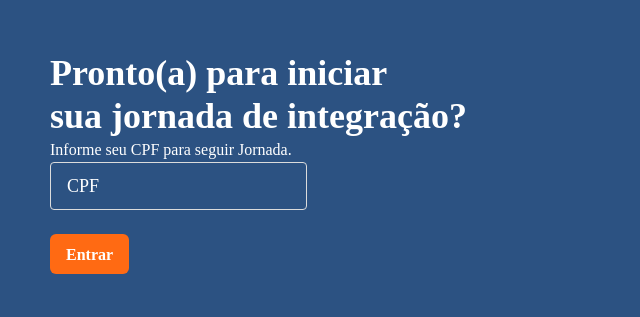
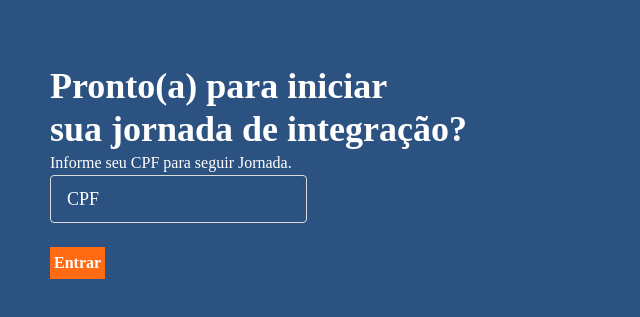
Before and after one commit to hdn-ramon-oliveira/ambev-onboarding-front, a React (Create React App) app: page / in a window 1280 px wide. Shown: the part 225-542 px from the top of the page, without its empty margins (0-640 px from the left). Built offline with nearby package versions, Linux system fonts and the light colour scheme; no server answers; a web font is replaced by a local one.

Commit message:
New format for styles

```diff
--- a/src/components/Form/Button.tsx
+++ b/src/components/Form/Button/Button.tsx
@@ -5,13 +5,15 @@ import {
   ButtonProps as ChakraButtonProps,
 } from '@chakra-ui/react';
 
+import { theme } from './buttonStyles';
+
 export interface ButtonProps extends ChakraButtonProps {
   children: ReactNode;
 }
 
 export function Button({ children, ...rest }: ButtonProps) {
   return (
-    <ChakraButton colorScheme={rest.disabled ? 'gray' : 'secondary'} {...rest}>
+    <ChakraButton theme={theme} {...rest}>
       {children}
     </ChakraButton>
   );
--- /dev/null
+++ b/src/components/Form/Button/buttonStyles.tsx
@@ -0,0 +1,23 @@
+import { extendTheme } from '@chakra-ui/react';
+
+export const theme = extendTheme({
+  components: {
+    Button: {
+      baseStyle: {
+        bg: 'secondary.500',
+        color: 'primary.100',
+        fontSize: '14px',
+        fontWeight: 'bold',
+        lineHeight: '20px',
+        padding: '16px 32px',
+      },
+      variants: {
+        outline: {
+          bg: 'primary.100',
+          color: 'secondary.500',
+          border: '1px solid',
+        },
+      },
+    },
+  },
+});
--- a/src/components/index.tsx
+++ b/src/components/index.tsx
@@ -1 +1,2 @@
+export * from './Form/Button/Button';
 export * from './Form/Input/Input';
--- a/src/pages/Login/index.tsx
+++ b/src/pages/Login/index.tsx
@@ -4,8 +4,7 @@ import { useHistory } from 'react-router-dom';
 
 import { Flex, Heading, Text } from '@chakra-ui/react';
 
-import { Input } from '~/components';
-import { Button } from '~/components/Form/Button';
+import { Input, Button } from '~/components';
 
 export function Login() {
   const history = useHistory();
--- a/src/styles/theme.ts
+++ b/src/styles/theme.ts
@@ -32,23 +32,6 @@ export const theme = extendTheme({
         color: 'primary.500',
       },
     },
-    Button: {
-      baseStyle: {
-        bg: 'secondary.500',
-        color: 'primary.100',
-        fontSize: '14px',
-        fontWeight: 'bold',
-        lineHeight: '20px',
-        padding: '16px 32px',
-      },
-      variants: {
-        outline: {
-          bg: 'primary.100',
-          color: 'secondary.500',
-          borderColor: 'secondary.500',
-        },
-      },
-    },
   },
   styles: {
     global: {
```
Also changed, not shown: 1 other file (tests, documents, lock files or other folders).
